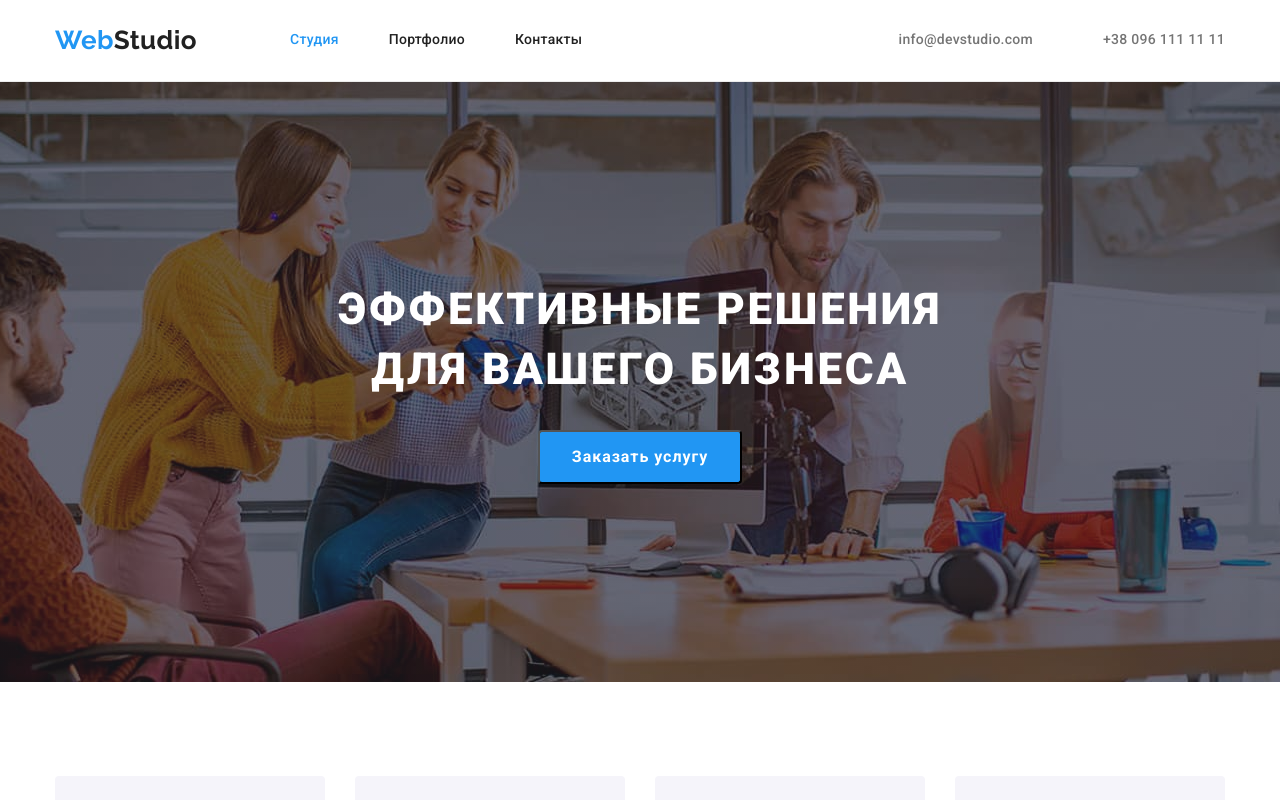
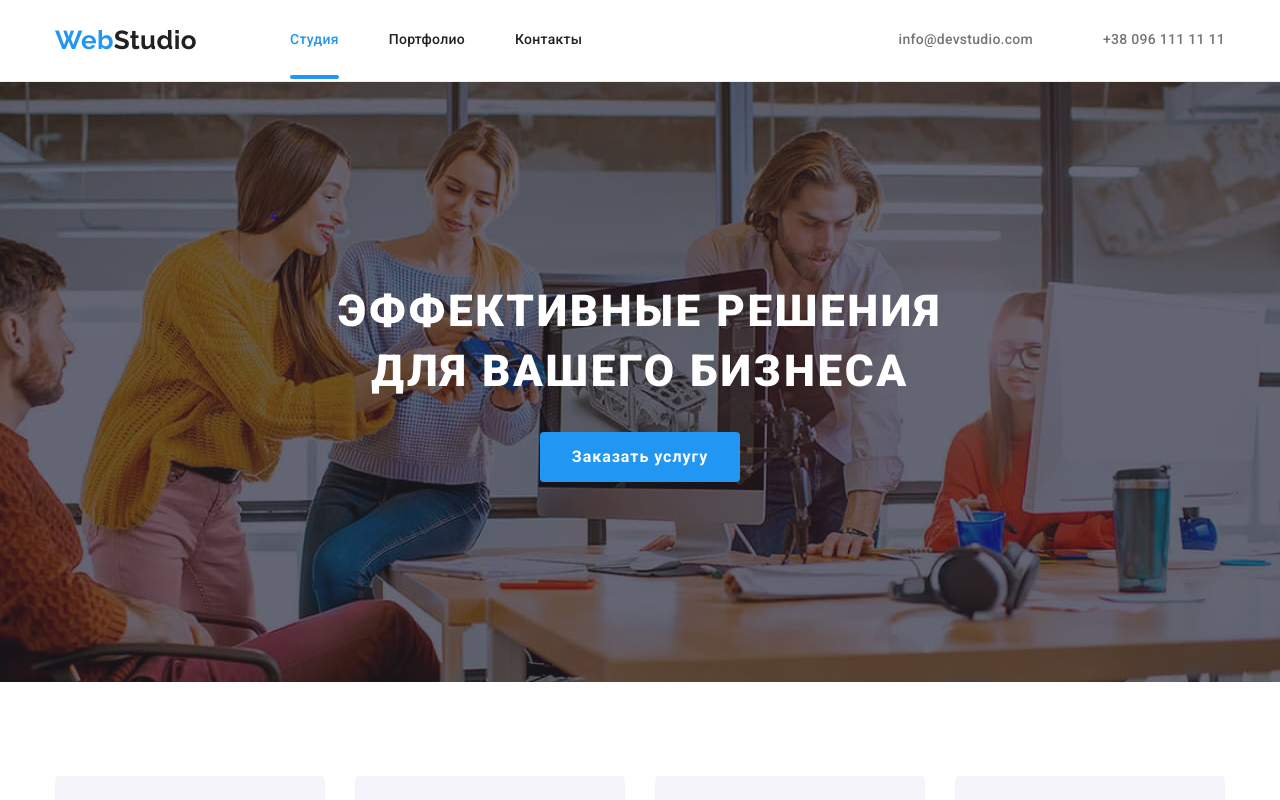
Before and after one commit to Roman-Man/goit-markup-hw-05, a plain HTML site: page index.html in a window 1280 px wide. Shown: the top 800 px of the page. Drawn offline with nearby package versions, Linux system fonts and the light colour scheme.

Commit message:
эффекты

```diff
--- a/css/style.css
+++ b/css/style.css
@@ -108,10 +108,13 @@ body {
 }
 
 .site-nav .link {
+  padding-top: 32px;
+  padding-bottom: 32px;
   font-weight: 500;
   letter-spacing: 0.02em;
 
   color: var(--title-text-color);
+  transition: color 250ms cubic-bezier(0.4, 0, 0.2, 1);
 }
 
 .site-nav .link:hover,
@@ -119,8 +122,21 @@ body {
   color: var(--accent-color);
 }
 
-.site-nav .link.current {
+.site-nav .current {
+  position: relative;
   color: var(--accent-color);
+}
+
+.site-nav .current::after {
+  position: absolute;
+  display: block;
+  left: 0;
+  bottom: 0;
+  width: 100%;
+  height: 4px;
+  border-radius: 2px;
+  content: '';
+  background-color: var(--accent-color);
 }
 
 /* Contacts */
@@ -141,6 +157,8 @@ body {
   letter-spacing: 0.02em;
 
   color: var(--primary-text-color);
+
+  transition: color 250ms cubic-bezier(0.4, 0, 0.2, 1);
 }
 
 .contacts .icon {
@@ -164,7 +182,6 @@ body {
   height: 600px;
   margin-left: auto;
   margin-right: auto;
-
   text-align: center;
 
   background-color: var(--dark-bg-color);
@@ -183,7 +200,6 @@ body {
 .hero-title {
   margin-top: 0;
   margin-bottom: 30px;
-
   font-weight: 900;
   font-size: 44px;
   line-height: 1.36;
@@ -199,7 +215,7 @@ body {
   display: inline-block;
   padding: 10px 32px;
   border-radius: 4px;
-
+  border: 0;
   font-weight: 700;
   font-size: 16px;
   line-height: 1.88;
@@ -207,6 +223,10 @@ body {
 
   color: var(--primary-white-color);
   background-color: var(--accent-color);
+
+  cursor: pointer;
+  transition: background-color 250ms cubic-bezier(0.4, 0, 0.2, 1),
+              color 250ms cubic-bezier(0.4, 0, 0.2, 1),;
 }
 
 .button:hover,
@@ -283,7 +303,6 @@ body {
 .feature-list .text {
   margin-top: 0;
   margin-bottom: 0;
-
   line-height: 1.71;
 }
 
@@ -298,6 +317,8 @@ body {
   width: 370px;
   margin-right: 30px;
   margin-bottom: 30px;
+
+  position: relative;
 }
 
 .work-list .item:nth-child(3n) {
@@ -399,7 +420,7 @@ body {
   margin-right: 10px;
 }
 
-.social-list .link {
+.social-link {
   display: flex;
   align-items: center;
   justify-content: center;
@@ -408,6 +429,8 @@ body {
   border-radius: 50%;
 
   color: var(--icon-fill-color);
+  transition: background-color 250ms cubic-bezier(0.4, 0, 0.2, 1),
+              color 250ms cubic-bezier(0.4, 0, 0.2, 1);
 }
 
 .social-link .icon {
@@ -450,6 +473,8 @@ body {
   border-radius: 4px;
 
   color: var(--icon-fill-color);
+  transition: border-color 250ms cubic-bezier(0.4, 0, 0.2, 1),
+              color 250ms cubic-bezier(0.4, 0, 0.2, 1);
 }
 
 .clients-link .icon {
@@ -509,6 +534,7 @@ body {
 
 .address .link {
   color: var(--secondary-white-color);
+  transition: color 250ms cubic-bezier(0.4, 0, 0.2, 1);
 }
 
 .address .link:hover,
@@ -560,6 +586,9 @@ body {
 
   color: var(--title-text-color);
   background-color: var(--light-bg-color);
+  transition: background-color 250ms cubic-bezier(0.4, 0, 0.2, 1),
+              color 250ms cubic-bezier(0.4, 0, 0.2, 1),
+              box-shadow 250ms cubic-bezier(0.4, 0, 0.2, 1);
 }
 
 .filter-btn:hover,
@@ -580,6 +609,8 @@ body {
   width: 370px;
   margin-right: 30px;
   margin-bottom: 30px;
+
+  transition: box-shadow 250ms cubic-bezier(0.4, 0, 0.2, 1);
 }
 
 .gallery-list .item:nth-last-child(-n + 3) {
--- a/index.html
+++ b/index.html
@@ -14,7 +14,7 @@
  <body>
     <!-- Header -->
     <header class="header">
-      <div class="container header-container">
+      <div class="container">
       <nav class="nav">
         <a href="./index.html" class="logo link"><span>Web</span>Studio</a>
           <ul class="site-nav list">
```
